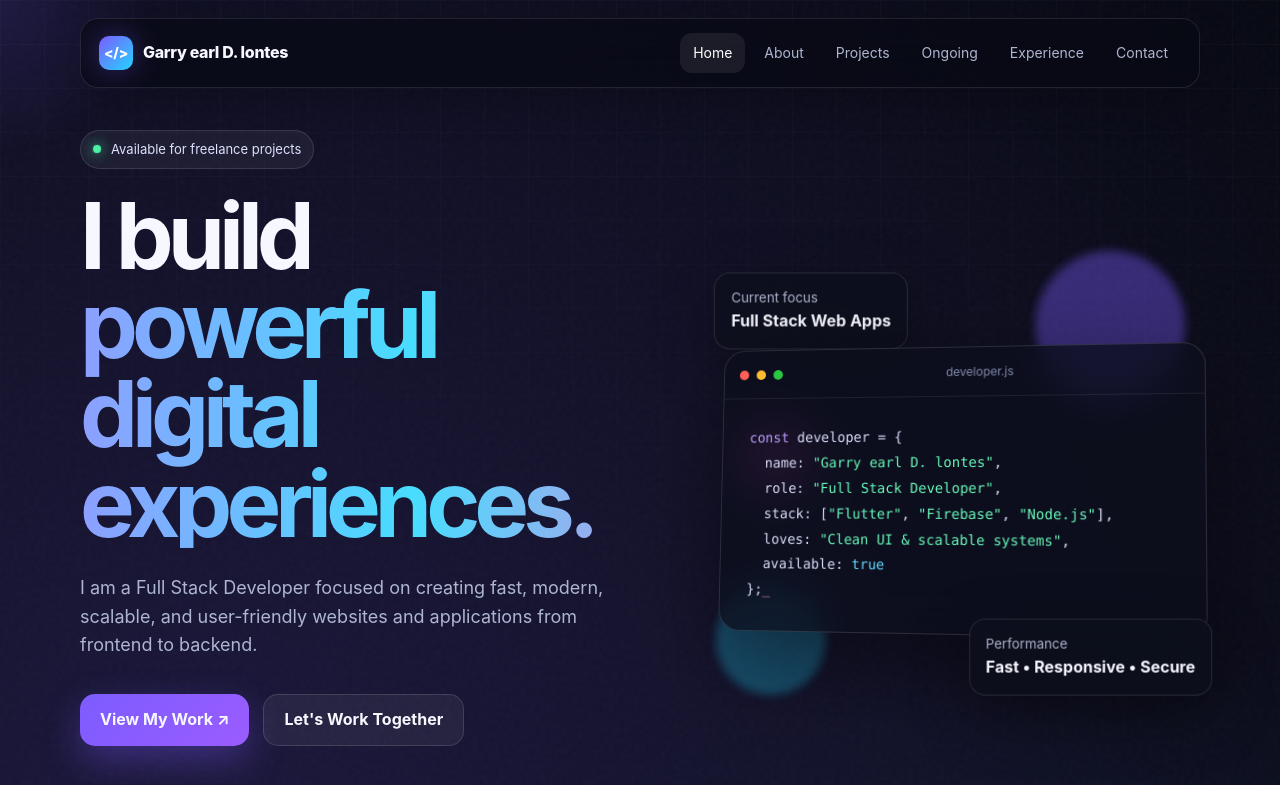
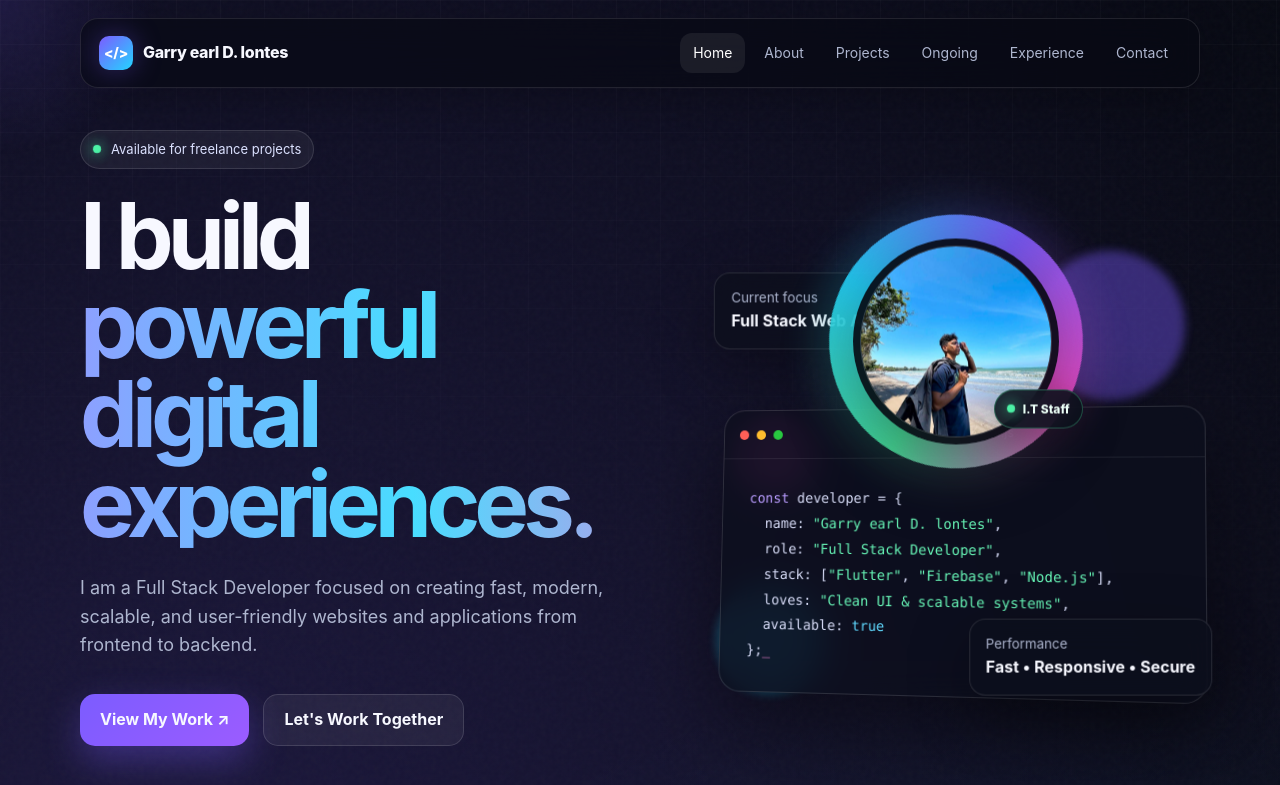
Before and after one commit to bogs212000/portfolio.github.io, a plain HTML site: page index.html in a window 1280 px wide. Shown: the top 785 px of the page. Drawn offline with Linux system fonts and the light colour scheme.

Commit message:
Added your image from assets/my_photo.jpg to the home section

```diff
--- a/index.html
+++ b/index.html
@@ -306,6 +306,86 @@
       perspective: 1000px;
     }
 
+    .profile-orbit {
+      position: absolute;
+      top: 0;
+      left: 50%;
+      z-index: 4;
+      width: 230px;
+      height: 230px;
+      transform: translateX(-50%);
+      display: grid;
+      place-items: center;
+      animation: profileFloat 5.5s ease-in-out infinite;
+    }
+
+    .profile-orbit::before,
+    .profile-orbit::after {
+      content: "";
+      position: absolute;
+      inset: -12px;
+      border-radius: 50%;
+      background: conic-gradient(from 0deg, var(--secondary), var(--primary), var(--accent), var(--success), var(--secondary));
+      animation: spinRing 8s linear infinite;
+      opacity: .9;
+    }
+
+    .profile-orbit::after {
+      inset: -24px;
+      opacity: .18;
+      filter: blur(18px);
+    }
+
+    .profile-frame {
+      position: relative;
+      z-index: 2;
+      width: 206px;
+      height: 206px;
+      padding: 7px;
+      border-radius: 50%;
+      background: rgba(7, 9, 18, .92);
+      box-shadow: 0 26px 70px rgba(0,0,0,.38);
+      transition: transform .25s ease;
+    }
+
+    .profile-frame img {
+      width: 100%;
+      height: 100%;
+      object-fit: cover;
+      border-radius: 50%;
+      border: 1px solid rgba(255,255,255,.18);
+    }
+
+    .profile-badge {
+      position: absolute;
+      right: -12px;
+      bottom: 28px;
+      z-index: 5;
+      display: inline-flex;
+      align-items: center;
+      gap: 8px;
+      padding: 9px 12px;
+      border: 1px solid rgba(77,243,167,.28);
+      border-radius: 999px;
+      color: #ecfff7;
+      background: rgba(8, 16, 25, .86);
+      backdrop-filter: blur(14px);
+      box-shadow: 0 14px 38px rgba(0,0,0,.28);
+      font-size: 12px;
+      font-weight: 800;
+      white-space: nowrap;
+    }
+
+    .profile-badge::before {
+      content: "";
+      width: 8px;
+      height: 8px;
+      border-radius: 50%;
+      background: var(--success);
+      box-shadow: 0 0 14px var(--success);
+      animation: pulse 1.7s infinite;
+    }
+
     .orb {
       position: absolute;
       border-radius: 50%;
@@ -347,7 +427,7 @@
 
     .code-window {
       position: absolute;
-      inset: 50% auto auto 50%;
+      inset: 62% auto auto 50%;
       width: min(100%, 500px);
       transform: translate(-50%, -50%) rotateY(-8deg) rotateX(4deg);
       border: 1px solid rgba(255,255,255,.13);
@@ -362,6 +442,21 @@
     @keyframes cardFloat {
       0%,100% { transform: translate(-50%, -50%) rotateY(-8deg) rotateX(4deg) translateY(0); }
       50% { transform: translate(-50%, -50%) rotateY(-4deg) rotateX(2deg) translateY(-14px); }
+    }
+
+    @keyframes profileFloat {
+      0%, 100% {
+        transform: translateX(-50%) translateY(0);
+      }
+      50% {
+        transform: translateX(-50%) translateY(-12px);
+      }
+    }
+
+    @keyframes spinRing {
+      to {
+        transform: rotate(360deg);
+      }
     }
 
     .window-bar {
@@ -1006,7 +1101,7 @@
       }
 
       .hero-visual {
-        min-height: 430px;
+        min-height: 570px;
       }
 
       .projects-grid {
@@ -1052,11 +1147,27 @@
       }
 
       .hero-visual {
-        min-height: 380px;
+        min-height: 540px;
       }
 
       .code-window {
         width: 94%;
+        top: 66%;
+      }
+
+      .profile-orbit {
+        width: 190px;
+        height: 190px;
+      }
+
+      .profile-frame {
+        width: 170px;
+        height: 170px;
+      }
+
+      .profile-badge {
+        right: -8px;
+        bottom: 18px;
       }
 
       .code-content {
@@ -1187,6 +1298,13 @@
           <div class="orb one"></div>
           <div class="orb two"></div>
           <div class="orb three"></div>
+
+          <div class="profile-orbit" id="profileOrbit">
+            <div class="profile-frame">
+              <img src="assets/my_photo.jpg" alt="Garry earl D. lontes" />
+            </div>
+            <div class="profile-badge">I.T Staff</div>
+          </div>
 
           <div class="floating-card top">
             <small>Current focus</small>
@@ -1492,6 +1610,7 @@
     const cursorGlow = document.getElementById("cursorGlow");
     const codeWindow = document.getElementById("codeWindow");
     const heroVisual = document.getElementById("heroVisual");
+    const profileFrame = document.querySelector(".profile-frame");
     const contributionGrid = document.getElementById("contributionGrid");
 
     document.getElementById("year").textContent = new Date().getFullYear();
@@ -1559,11 +1678,14 @@
 
       codeWindow.style.transform =
         `translate(-50%, -50%) rotateY(${x * 12}deg) rotateX(${y * -10}deg)`;
+      profileFrame.style.transform =
+        `rotateY(${x * -10}deg) rotateX(${y * 8}deg) translateY(${y * 8}px)`;
     });
 
     heroVisual.addEventListener("mouseleave", () => {
       codeWindow.style.transform =
         "translate(-50%, -50%) rotateY(-8deg) rotateX(4deg)";
+      profileFrame.style.transform = "rotateY(0deg) rotateX(0deg) translateY(0)";
     });
 
     window.addEventListener("scroll", () => {
```
Also changed, not shown: assets/my_photo.jpg (added).
